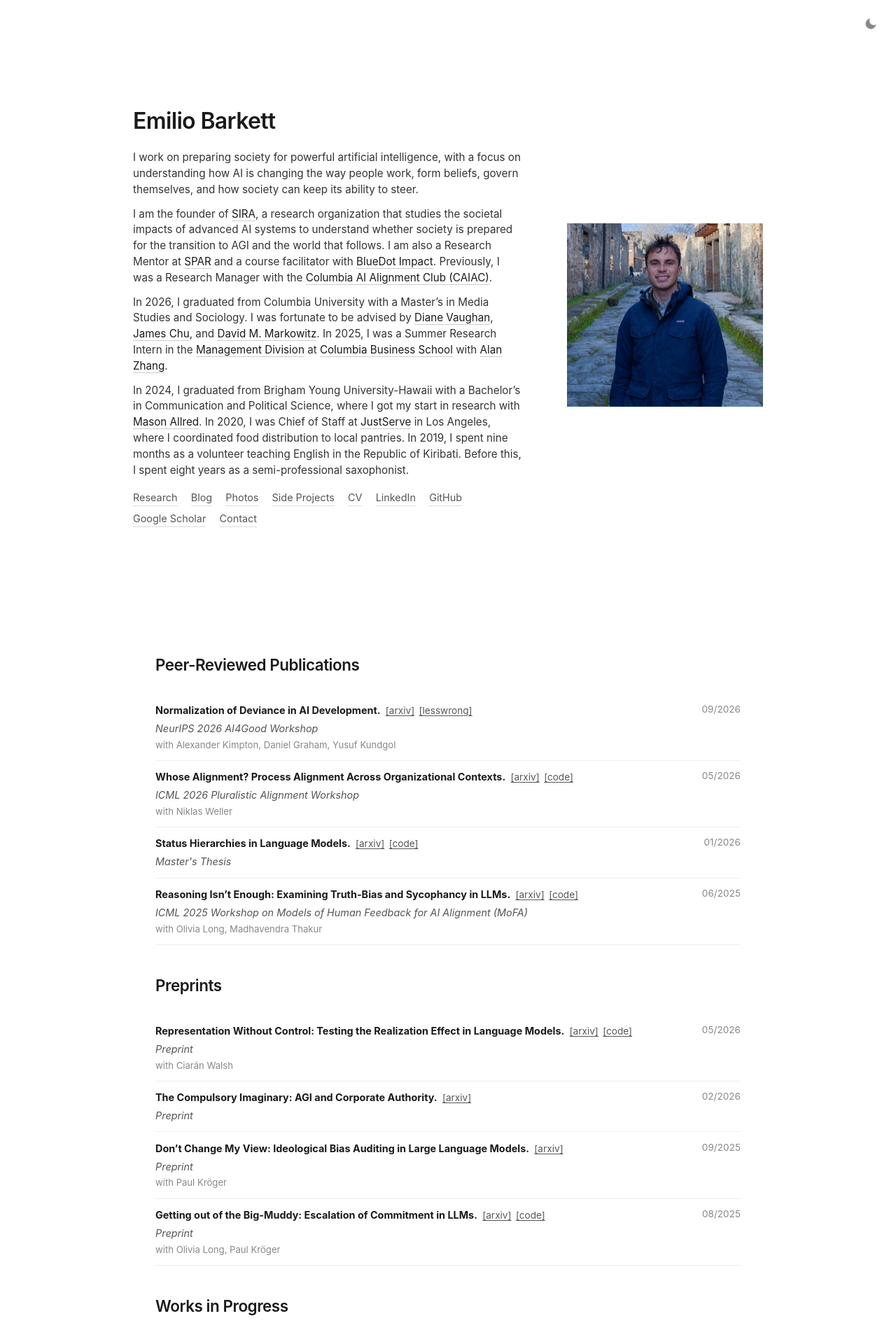
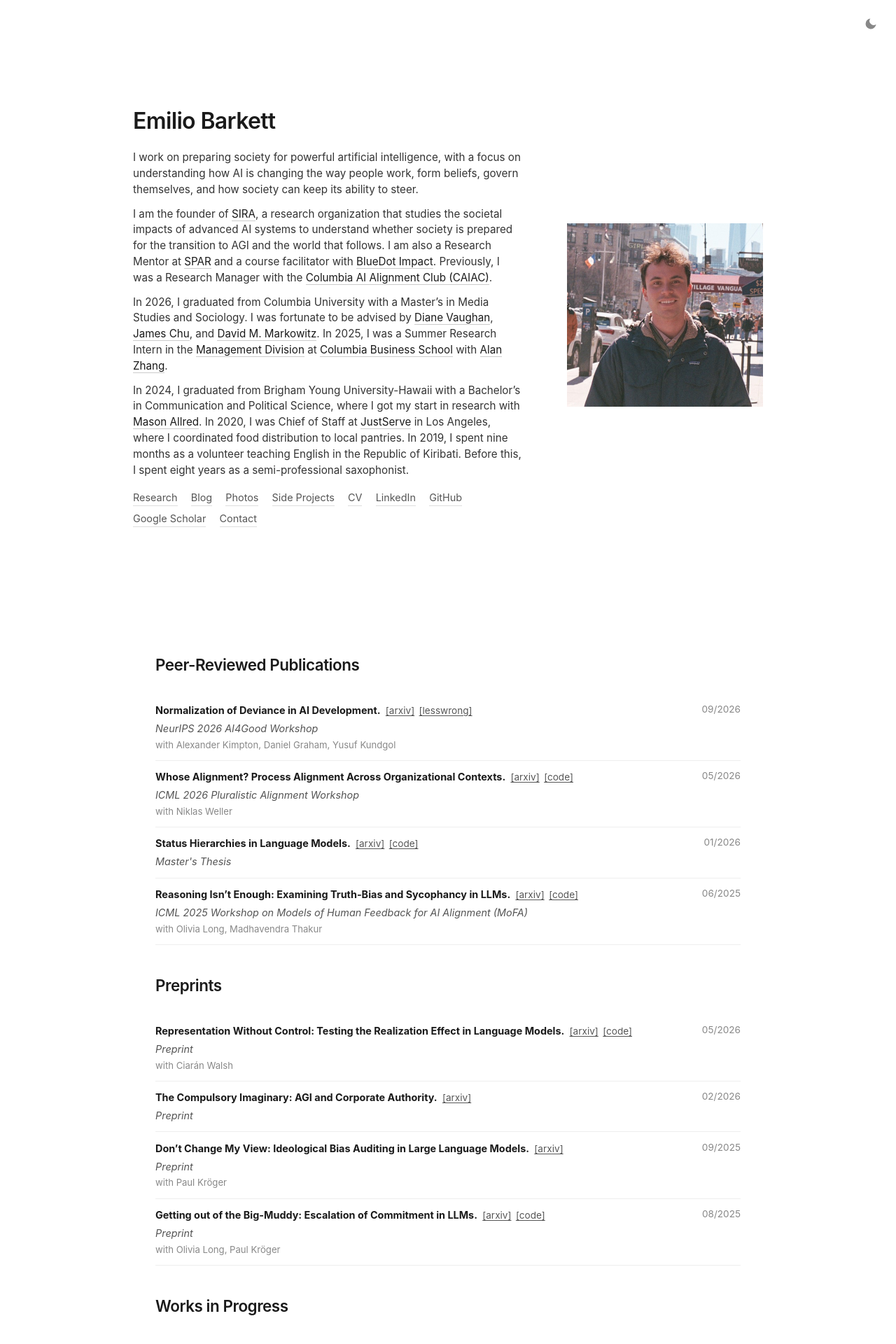
Before and after one commit to EmilioBarkett/emiliobarkett.github.io, a Jekyll site: the page built from index.html, in a window 1280 px wide. Shown: the top 1920 px of the page at 70% size. Built offline with Jekyll 4.4.1, drawn with Linux system fonts in a browser that asks for light colours.

Commit message:
Update profile photo to NYC street photo

```diff
--- a/index.html
+++ b/index.html
@@ -24,7 +24,7 @@ description: "Emilio Barkett works on preparing society for powerful artificial
       </nav>
     </div>
     <div class="portrait">
-      <img src="/profile.jpg" alt="Emilio Barkett" width="560" height="525">
+      <img src="/profile.jpg" alt="Emilio Barkett" width="560" height="524">
     </div>
   </div>
 </section>
```
Also changed, not shown: profile.jpg.
